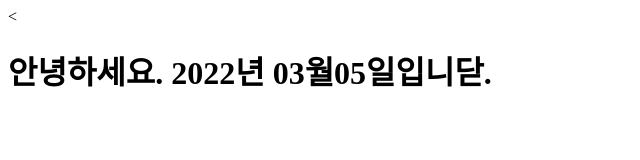
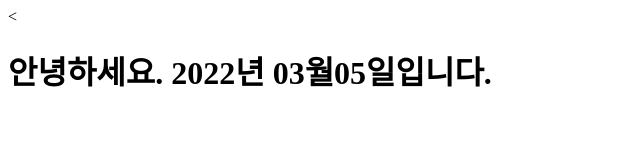
Before and after one commit to ukyo1003/PowerBoss, a plain HTML site: page index.html in a window 1280 px wide. Shown: the full height of the page, 0-640 px from the left. Drawn offline with Linux system fonts and the light colour scheme.

Commit message:
Add files via upload

```diff
--- a/index.html
+++ b/index.html
@@ -5,6 +5,6 @@
     <title>Hello World!!!</title>
   </head>
   <body>
-    <<h1>안녕하세요. 2022년 03월05일입니닫.</h1>
+    <<h1>안녕하세요. 2022년 03월05일입니다.</h1>
   </body>
 </html>
```
